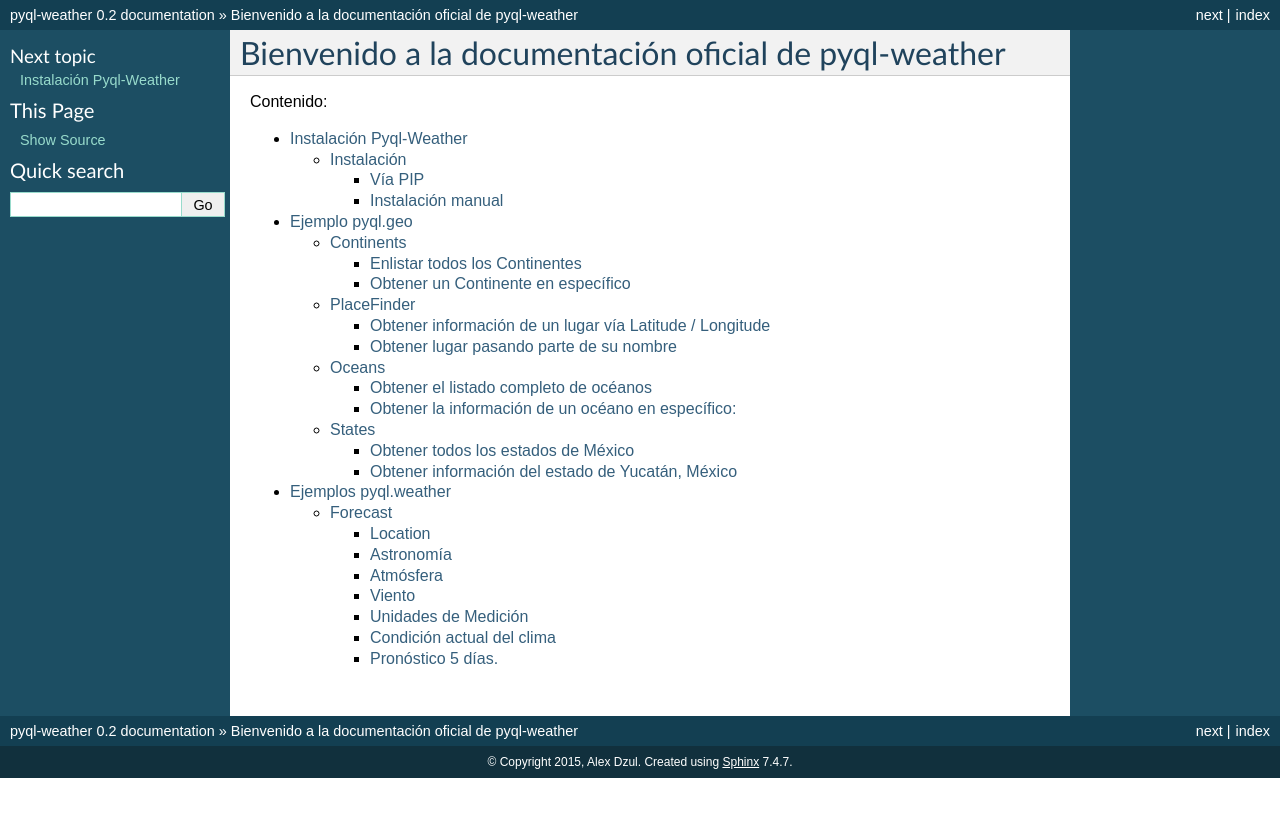
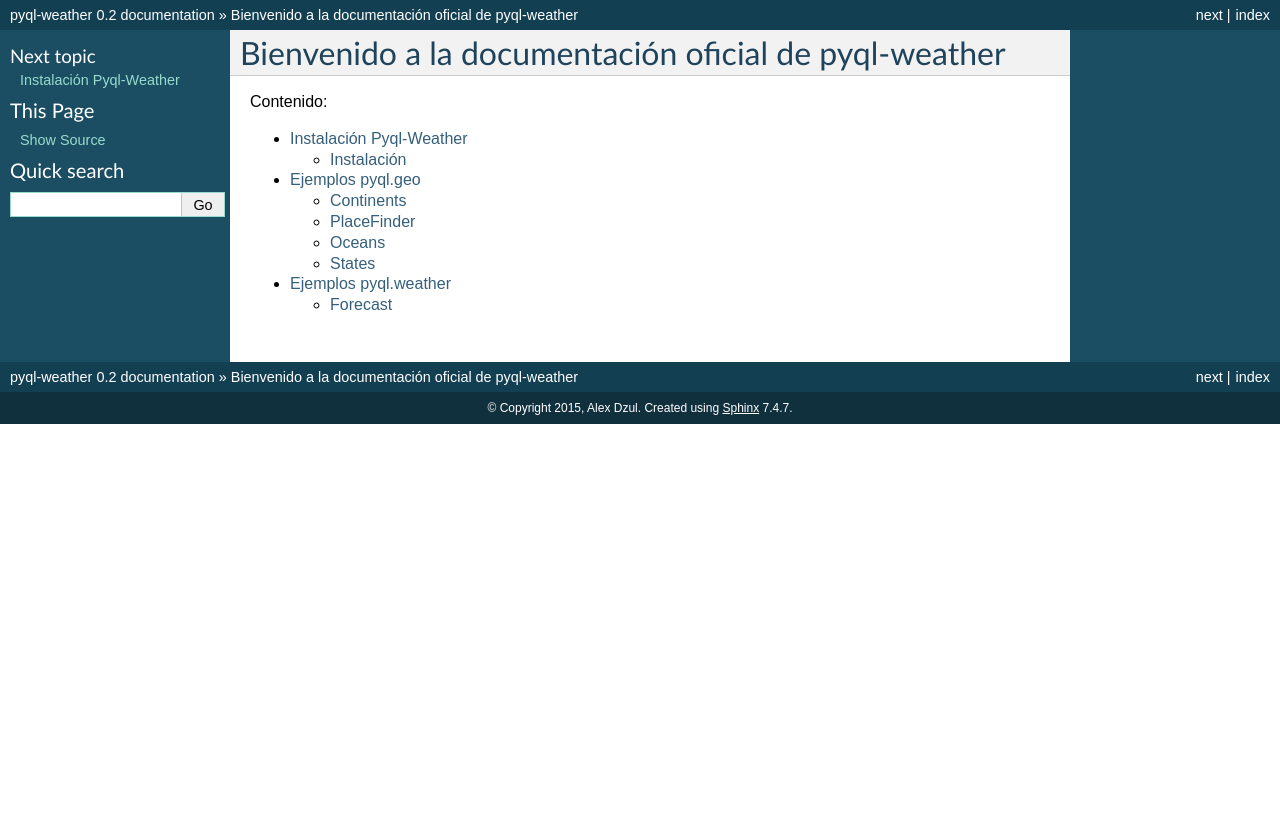
Before and after one commit to alexdzul/pyql-weather, a Sphinx documentation site: the page built from docs/index.rst, in a window 1280 px wide. Shown: the top 817 px of the page. Built offline with Sphinx 7.4.7, drawn with Linux system fonts in a browser that asks for light colours.

Commit message:
actualización documentación

```diff
--- a/docs/geo_examples.rst
+++ b/docs/geo_examples.rst
@@ -1,6 +1,6 @@
-****************
-Ejemplo pyql.geo
-****************
+*****************
+Ejemplos pyql.geo
+*****************
 
 "pyql-weather" es una gran herramienta que nos permite interactuar fácilmente con los servicios del clima de Yahoo.
 Aquí presentaremos algunos escenarios en el que se puede utilizar los objetos almacenados en pyql.geo
--- a/docs/index.rst
+++ b/docs/index.rst
@@ -4,7 +4,7 @@
 Contenido:
 
 .. toctree::
-   :maxdepth: 3
+   :maxdepth: 2
 
    installation
    geo_examples
```
Also changed, not shown: docs/weather_examples.rst (line endings or trailing spaces).
